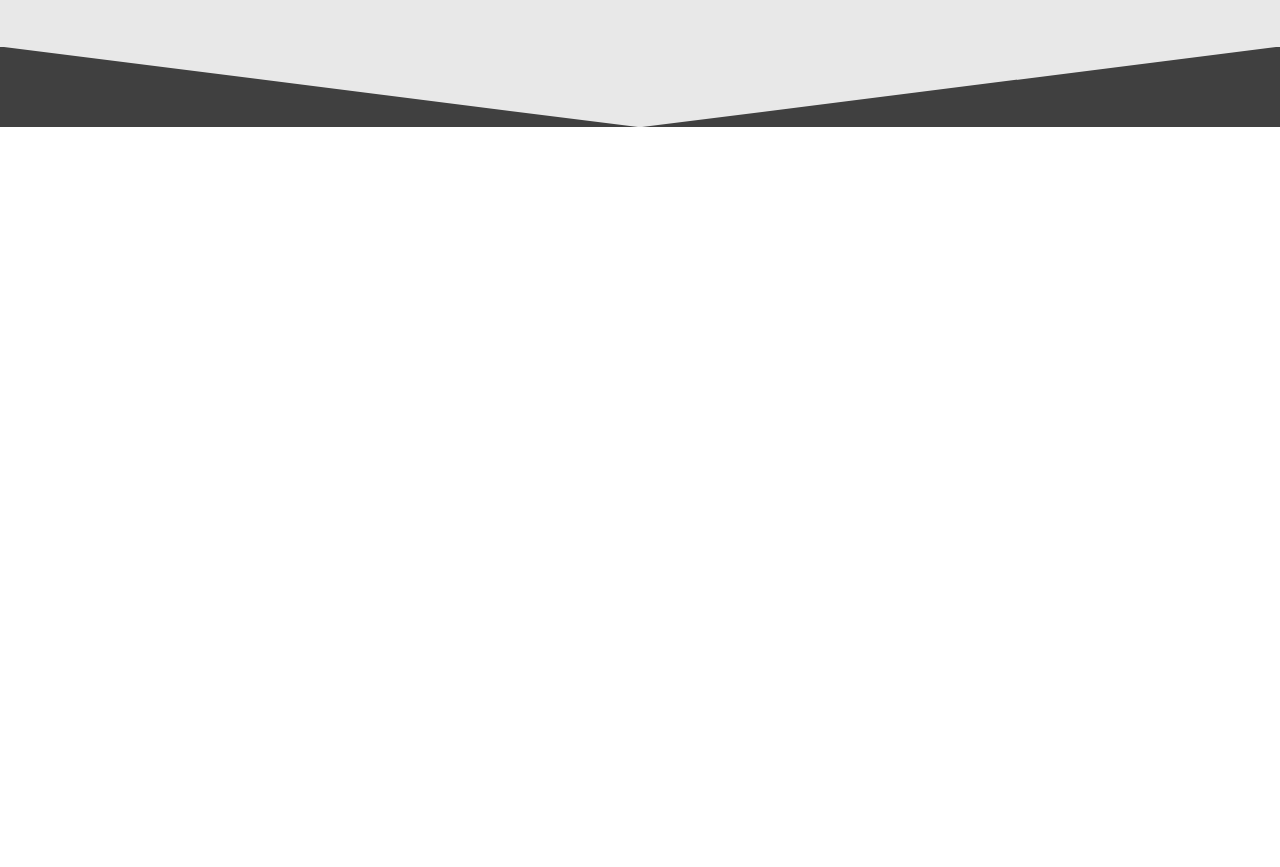
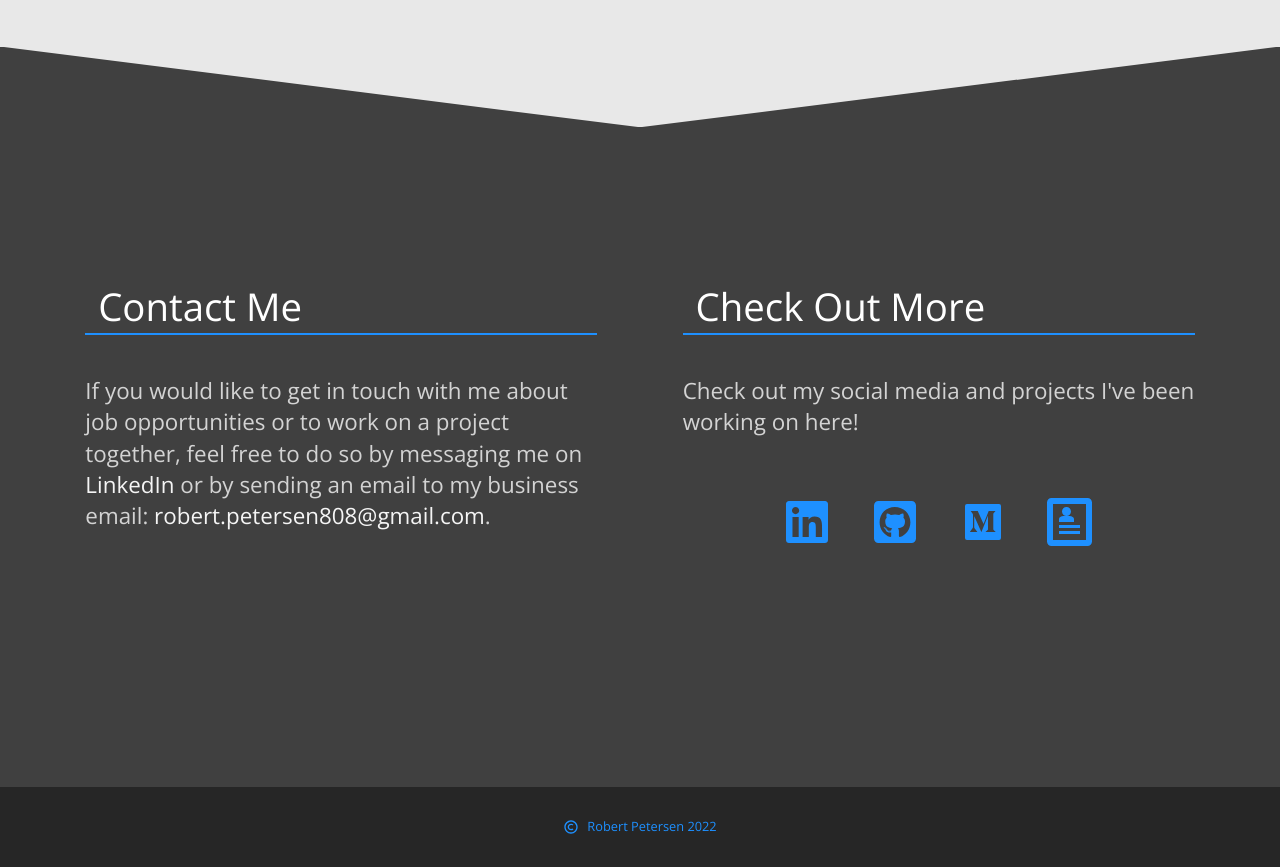
Before and after one commit to robert-petersen/portfolio3, a React (Create React App) app: page / in a window 1280 px wide. Shown: the part 6160-7027 px from the top of the page. Before the commit the page ends 6287 px from the top, so only its background shows below. Built offline with nearby package versions, Linux system fonts and the light colour scheme.

Commit message:
created contact component and styles

```diff
--- /dev/null
+++ b/src/components/contact/Contact.js
@@ -0,0 +1,56 @@
+import React from "react";
+import { FaLinkedin, FaGithubSquare } from "react-icons/fa";
+import { RiMediumFill } from "react-icons/ri";
+import { BiCopyright } from "react-icons/bi";
+import { ImProfile } from "react-icons/im";
+
+const Contact = () => {
+  return (
+    <section id="contact">
+      <div className="contact_content_container">
+        <div className="contact_content">
+          <h1>Contact Me</h1>
+          <p>
+            If you would like to get in touch with me about job opportunities or to work on a project together, feel free to do so by messaging me on <a href="https://www.linkedin.com/in/robert-petersen808/" target="_blank" rel="noreferrer">LinkedIn</a> or by sending an email to my business email: <span>robert.petersen808@gmail.com</span>.
+          </p>
+        </div>
+        <div className="contact_content">
+          <h1>Check Out More</h1>
+          <p>Check out my social media and projects I've been working on here!</p>
+          <div className="contact_socials_container">
+            <a
+              className="social_link"
+              href="https://www.linkedin.com/in/robert-petersen808/"
+              target="_blank"
+              rel="noreferrer"
+            ><FaLinkedin className="icon"/></a>
+            <a
+              className="social_link"
+              href="https://github.com/robert-petersen"
+              target="_blank"
+              rel="noreferrer"
+            ><FaGithubSquare className="icon"/></a>
+            <a
+              className="social_link"
+              href="https://robert-petersen.medium.com/"
+              target="_blank"
+              rel="noreferrer"
+            ><RiMediumFill className="icon"/></a>
+            <a
+              className="social_link"
+              href="https://resume.io/r/FFjx1r7fT"
+              target="_blank"
+              rel="noreferrer"
+            ><ImProfile className="icon"/></a>
+          </div>
+        </div>
+      </div>
+      <div className="contact_copyright">
+        <BiCopyright className="copyright_icon"/>
+        <h4>Robert Petersen 2022</h4>
+      </div>
+    </section>
+  );
+}
+
+export default Contact;
--- /dev/null
+++ b/src/components/contact/_contact.scss
@@ -0,0 +1,112 @@
+#contact {
+  width: 100%;
+  min-height: calc( 100vh - 60px );
+  background-color: $background_dark;
+  display: flex;
+  flex-direction: column;
+  justify-content: space-between;
+  align-items: center;
+
+  .contact_content_container {
+    width: 100%;
+    display: flex;
+    justify-content: space-evenly;
+    align-items: flex-start;
+
+    @media screen and (max-width: 900px) {
+      flex-direction: column;
+      justify-content: center;
+      align-items: center;
+    }
+
+    .contact_content {
+      width: 40%;
+      display: flex;
+      flex-direction: column;
+      justify-content: space-between;
+      align-items: flex-start;
+
+      @media screen and (max-width: 900px) {
+        width: 80%;
+      }
+
+      h1 {
+        width: 100%;
+        margin-top: 20vh;
+        font-size: 2.4rem;
+        padding-bottom: 1vh;
+        border-bottom: 2px solid $border_blue;
+        margin-bottom: 5vh;
+        padding-left: 1vw;
+        color: $title_light;
+      }
+
+      p {
+        font-size: 1.4rem;
+        color: $body_light;
+        line-height: 1.4;
+
+        span {
+          color: whitesmoke;
+          transition: 0.3s ease-in-out;
+          &:hover {
+            color: dodgerblue;
+          }
+        }
+        a {
+          color: whitesmoke;
+          transition: 0.3s ease-in-out;
+          text-decoration: none;
+          &:hover {
+            color: dodgerblue;
+          }
+        }
+      }
+
+      .contact_socials_container {
+        width: 100%;
+        margin-top: 5vh;
+        display: flex;
+        flex-wrap: wrap;
+        justify-content: center;
+        align-items: center;
+
+        .social_link {
+          text-decoration: none;
+          margin: 20px;
+        }
+
+        .icon {
+          font-size: 3rem;
+          color: dodgerblue;
+          transition: 0.3s ease-in-out;
+          &:hover {
+            color: white;
+          }
+        }
+      }
+    }
+
+  }
+
+  .contact_copyright {
+    margin-top: 10vh;
+    width: 100%;
+    height: 10vh;
+    background-color: $background_darker;
+    display: flex;
+    justify-content: center;
+    align-items: center;
+
+    h4 {
+      font-size: .8rem;
+      color: dodgerblue;
+      margin-left: .5rem;
+    }
+
+    .copyright_icon {
+      font-size: 1rem;
+      color: dodgerblue;
+    }
+  }
+}
--- a/src/index.css
+++ b/src/index.css
@@ -817,4 +817,171 @@ body::-webkit-scrollbar-thumb {
   color: dodgerblue;
   text-decoration: underline;
 }
+
+#contact {
+  width: 100%;
+  min-height: calc( 100vh - 60px);
+  background-color: #404040;
+  display: -webkit-box;
+  display: -ms-flexbox;
+  display: flex;
+  -webkit-box-orient: vertical;
+  -webkit-box-direction: normal;
+      -ms-flex-direction: column;
+          flex-direction: column;
+  -webkit-box-pack: justify;
+      -ms-flex-pack: justify;
+          justify-content: space-between;
+  -webkit-box-align: center;
+      -ms-flex-align: center;
+          align-items: center;
+}
+
+#contact .contact_content_container {
+  width: 100%;
+  display: -webkit-box;
+  display: -ms-flexbox;
+  display: flex;
+  -webkit-box-pack: space-evenly;
+      -ms-flex-pack: space-evenly;
+          justify-content: space-evenly;
+  -webkit-box-align: start;
+      -ms-flex-align: start;
+          align-items: flex-start;
+}
+
+@media screen and (max-width: 900px) {
+  #contact .contact_content_container {
+    -webkit-box-orient: vertical;
+    -webkit-box-direction: normal;
+        -ms-flex-direction: column;
+            flex-direction: column;
+    -webkit-box-pack: center;
+        -ms-flex-pack: center;
+            justify-content: center;
+    -webkit-box-align: center;
+        -ms-flex-align: center;
+            align-items: center;
+  }
+}
+
+#contact .contact_content_container .contact_content {
+  width: 40%;
+  display: -webkit-box;
+  display: -ms-flexbox;
+  display: flex;
+  -webkit-box-orient: vertical;
+  -webkit-box-direction: normal;
+      -ms-flex-direction: column;
+          flex-direction: column;
+  -webkit-box-pack: justify;
+      -ms-flex-pack: justify;
+          justify-content: space-between;
+  -webkit-box-align: start;
+      -ms-flex-align: start;
+          align-items: flex-start;
+}
+
+@media screen and (max-width: 900px) {
+  #contact .contact_content_container .contact_content {
+    width: 80%;
+  }
+}
+
+#contact .contact_content_container .contact_content h1 {
+  width: 100%;
+  margin-top: 20vh;
+  font-size: 2.4rem;
+  padding-bottom: 1vh;
+  border-bottom: 2px solid dodgerblue;
+  margin-bottom: 5vh;
+  padding-left: 1vw;
+  color: white;
+}
+
+#contact .contact_content_container .contact_content p {
+  font-size: 1.4rem;
+  color: lightgrey;
+  line-height: 1.4;
+}
+
+#contact .contact_content_container .contact_content p span {
+  color: whitesmoke;
+  -webkit-transition: 0.3s ease-in-out;
+  transition: 0.3s ease-in-out;
+}
+
+#contact .contact_content_container .contact_content p span:hover {
+  color: dodgerblue;
+}
+
+#contact .contact_content_container .contact_content p a {
+  color: whitesmoke;
+  -webkit-transition: 0.3s ease-in-out;
+  transition: 0.3s ease-in-out;
+  text-decoration: none;
+}
+
+#contact .contact_content_container .contact_content p a:hover {
+  color: dodgerblue;
+}
+
+#contact .contact_content_container .contact_content .contact_socials_container {
+  width: 100%;
+  margin-top: 5vh;
+  display: -webkit-box;
+  display: -ms-flexbox;
+  display: flex;
+  -ms-flex-wrap: wrap;
+      flex-wrap: wrap;
+  -webkit-box-pack: center;
+      -ms-flex-pack: center;
+          justify-content: center;
+  -webkit-box-align: center;
+      -ms-flex-align: center;
+          align-items: center;
+}
+
+#contact .contact_content_container .contact_content .contact_socials_container .social_link {
+  text-decoration: none;
+  margin: 20px;
+}
+
+#contact .contact_content_container .contact_content .contact_socials_container .icon {
+  font-size: 3rem;
+  color: dodgerblue;
+  -webkit-transition: 0.3s ease-in-out;
+  transition: 0.3s ease-in-out;
+}
+
+#contact .contact_content_container .contact_content .contact_socials_container .icon:hover {
+  color: white;
+}
+
+#contact .contact_copyright {
+  margin-top: 10vh;
+  width: 100%;
+  height: 10vh;
+  background-color: #262626;
+  display: -webkit-box;
+  display: -ms-flexbox;
+  display: flex;
+  -webkit-box-pack: center;
+      -ms-flex-pack: center;
+          justify-content: center;
+  -webkit-box-align: center;
+      -ms-flex-align: center;
+          align-items: center;
+}
+
+#contact .contact_copyright h4 {
+  font-size: .8rem;
+  color: dodgerblue;
+  margin-left: .5rem;
+}
+
+#contact .contact_copyright .copyright_icon {
+  font-size: 1rem;
+  color: dodgerblue;
+}
 /*# sourceMappingURL=index.css.map */
--- a/src/index.scss
+++ b/src/index.scss
@@ -121,3 +121,4 @@ $large_desktop: 1950px;
 @import "./components/skills/skillcard";
 @import "./components/projects/projects";
 @import "./components/projects/projectCard";
+@import "./components/contact/contact";
--- a/src/views/HomeView.js
+++ b/src/views/HomeView.js
@@ -6,6 +6,7 @@ import Landing from "../components/landing/Landing.js";
 import About from "../components/about/About";
 import Skills from "../components/skills/Skills";
 import Projects from "../components/projects/Projects";
+import Contact from "../components/contact/Contact";
 
 function HomeView() {
   const [isOpen, setIsOpen] = useState(false);
@@ -22,6 +23,7 @@ function HomeView() {
       <About />
       <Skills />
       <Projects />
+      <Contact />
     </section>
   );
 }
```
Also changed, not shown: 1 other file (tests, documents, lock files or other folders).
